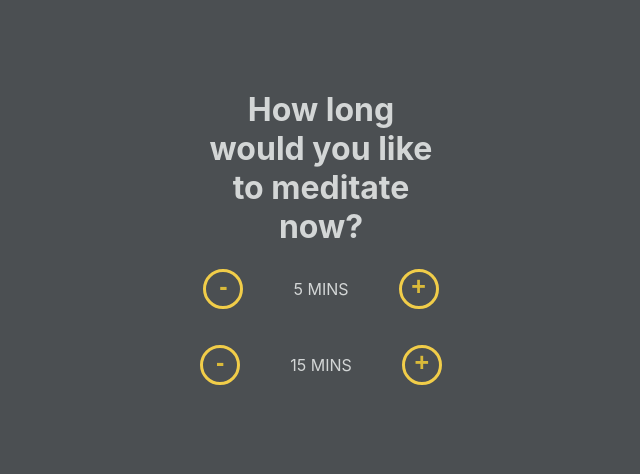
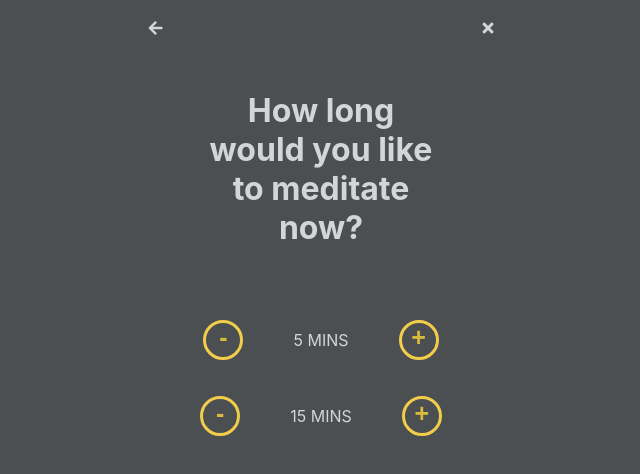
Before and after one commit to csongorczezar/React-project, a React (Create React App) app: page / in a window 1280 px wide. Shown: the top 474 px of the page, without its empty margins (319-959 px from the left). Built offline with nearby package versions, Linux system fonts and the light colour scheme.

Commit message:
Added Fontawesome

```diff
--- a/src/App.js
+++ b/src/App.js
@@ -1,7 +1,6 @@
 import React from 'react';
 import MeditationGoal from './Components/MeditationGoal/MeditationGoal';
 import MeditationTime from './Components/MeditationTime/MeditationTime';
-// import '../node_modules/@fortawesome/fontawesome-free/css/all.css';
 
 function App() {
 
--- a/src/Components/App.css
+++ b/src/Components/App.css
@@ -35,5 +35,10 @@ h1:nth-child(3) {
   color: #DABA3A;
   border: 3px solid #F1CD49;
   padding: 0 0 5px 0;
-
 }
+.fas {
+  margin: 20px 0 50px 0;
+}
+.fa-arrow-left {
+  margin-right: 320px;
+}
--- a/src/Components/MeditationGoal/MeditationGoal.jsx
+++ b/src/Components/MeditationGoal/MeditationGoal.jsx
@@ -1,5 +1,7 @@
 import React from 'react';
 import '../App.css';
+// import '../node_modules/@fortawesome/fontawesome-free/css/all.css';
+
 
 function MeditationGoal() {
 
--- a/src/Components/MeditationTime/MeditationTime.jsx
+++ b/src/Components/MeditationTime/MeditationTime.jsx
@@ -16,6 +16,8 @@ function MeditationTime() {
 
 	return (
      	<div className="App">
+      <i className="fas fa-arrow-left"></i>
+      <i className="fas fa-times"></i>
       	<h1>{`How long
        would you like
         to meditate
--- a/src/index.js
+++ b/src/index.js
@@ -3,6 +3,8 @@ import ReactDOM from 'react-dom';
 import './index.css';
 import App from './App';
 import * as serviceWorker from './serviceWorker';
+import '../node_modules/@fortawesome/fontawesome-free/css/all.css';
+
 
 
 
```
Also changed, not shown: src/MeditationTime.jsx (deleted, +0 -30 lines).
